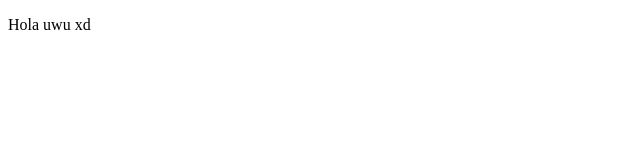
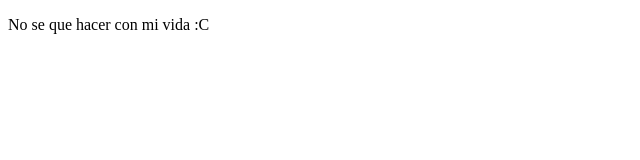
Before and after one commit to jsebas3/proyectoDemoCursoPrework, a plain HTML site: page index.html in a window 1280 px wide. Shown: the whole page, without its empty margins (0-640 px from the left). Drawn offline with Linux system fonts and the light colour scheme.

```diff
--- a/index.html
+++ b/index.html
@@ -8,7 +8,7 @@
 </head>
 <body>
     <p>
-        Hola uwu xd
+        No se que hacer con mi vida :C
     </p>
 </body>
 </html>
```
